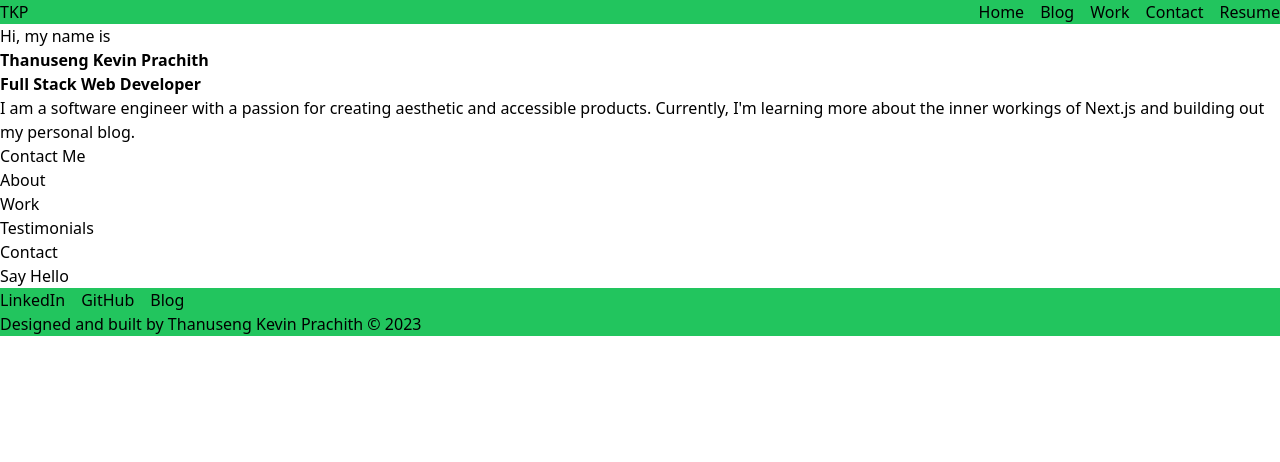
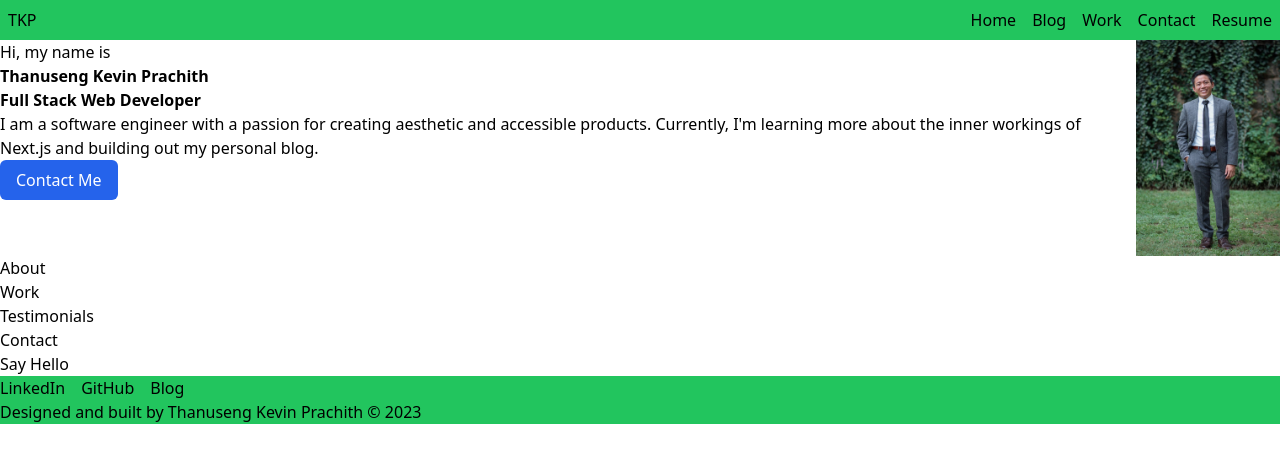
Before and after one commit to kevncrypting/Portfolio, a Next.js app: page / in a window 1280 px wide. Shown: the top 462 px of the page. Built offline with nearby package versions, Linux system fonts and the light colour scheme.

Commit message:
Styles navbar, adds profile pic + button component

```diff
--- /dev/null
+++ b/components/BlogPost.tsx
@@ -0,0 +1,10 @@
+import React from 'react'
+
+export default function BlogPost() {
+  return (
+    <section>
+        <h5></h5>
+
+    </section>
+  )
+}
--- /dev/null
+++ b/components/Button.tsx
@@ -0,0 +1,13 @@
+import React, { ReactNode } from 'react'
+
+interface Props {
+    children: ReactNode;
+}
+
+export default function Button({ children }: Props) {
+  return (
+    <button className="bg-blue-600 text-white px-4 py-2 rounded-md hover:bg-blue-400 hover:text-blue-800">
+        {children}
+    </button>
+  )
+}
--- a/components/Hero.tsx
+++ b/components/Hero.tsx
@@ -1,14 +1,24 @@
 import React from "react";
+import Image from 'next/image';
+import Button from "./Button";
 
 export default function Hero() {
   return (
-    <>
+    <section className="md:flex">
+      <div>
+
       <span>Hi, my name is</span>
       <h1 className="font-bold">Thanuseng Kevin Prachith</h1>
       <h2 className="font-semibold">Full Stack Web Developer</h2>
       <p>I am a software engineer with a passion for creating aesthetic and accessible products. Currently, I&apos;m learning more about the inner workings of Next.js and building out my personal blog.</p>
-
-      <button>Contact Me</button>
-    </>
+      <Button>Contact Me</Button>
+      </div>
+      <Image
+      src="/images/profile_pic.jpg"
+      height={144}
+      width={144}
+      alt="Picture of Kevin Prachith"
+      />
+    </section>
   );
 };
--- a/components/Layout.tsx
+++ b/components/Layout.tsx
@@ -5,14 +5,15 @@ import Footer from "./Footer";
 
 interface Props {
   children: ReactNode;
+  titleAddition?: string;
 }
 
-export default function Layout({ children }: Props) {
+export default function Layout({ children, titleAddition }: Props) {
   return (
     <div>
       <Head>
         <meta name="viewport" content="width=device-width, initial-scale=1.0" />
-        <title>Thanuseng Kevin Prachith</title>
+        <title>Thanuseng Kevin Prachith{titleAddition}</title>
       </Head>
       <Navbar />
       <main>{children}</main>
--- a/components/Navbar.tsx
+++ b/components/Navbar.tsx
@@ -1,12 +1,17 @@
+import Link from "next/link";
 import React from "react";
 
 export default function Navbar() {
   return (
-    <nav className="flex justify-between bg-green-500">
+    <nav className="flex justify-between bg-green-500 p-2">
       <span>TKP</span>
       <ul className="flex gap-4 list-none">
-        <li>Home</li>
-        <li>Blog</li>
+        <li>
+          <Link href="/">Home</Link>
+        </li>
+        <li>
+          <Link href="/blog">Blog</Link>
+        </li>
         <li>Work</li>
         <li>Contact</li>
         <li>Resume</li>
--- a/pages/blog.tsx
+++ b/pages/blog.tsx
@@ -2,7 +2,7 @@ import Layout from "@/components/Layout";
 
 export default function Blog() {
   return (
-    <Layout>
+    <Layout titleAddition=" | Blog">
       <h1>Welcome to my blog</h1>
     </Layout>
   );
```
